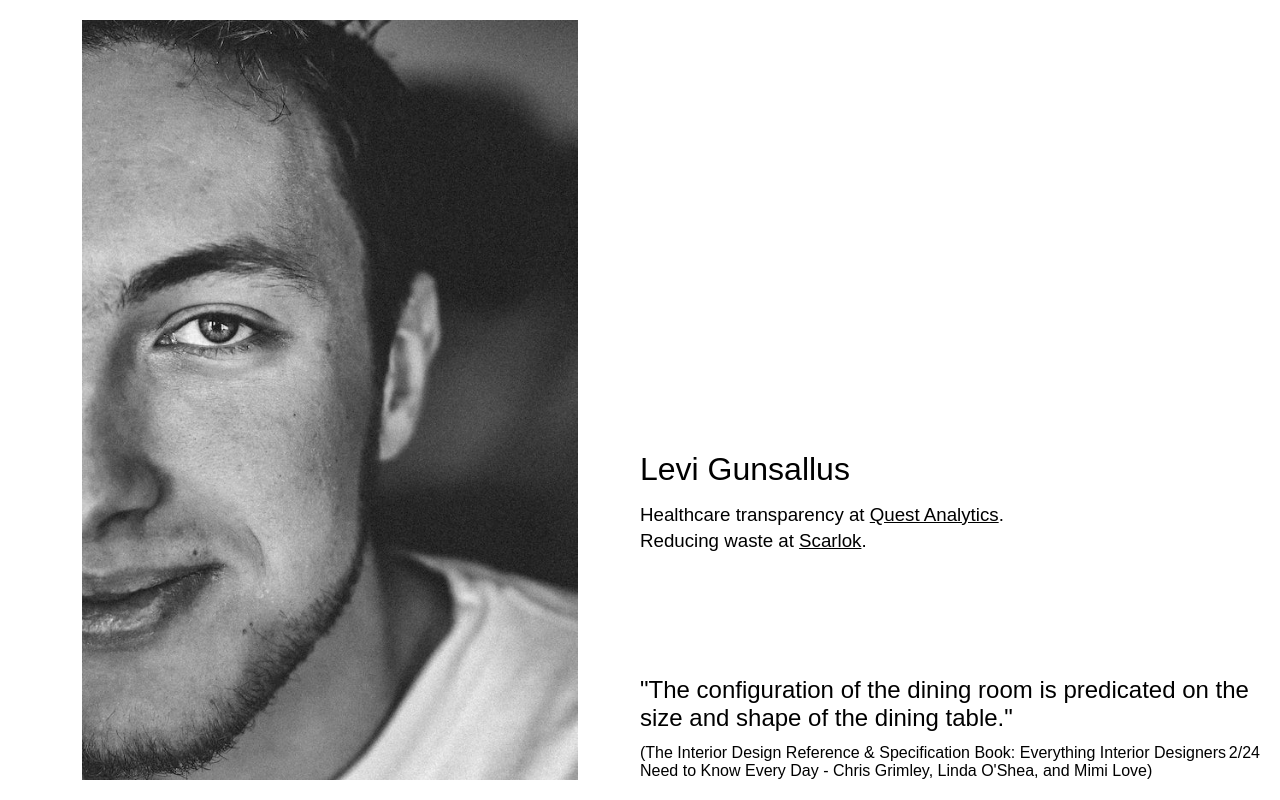
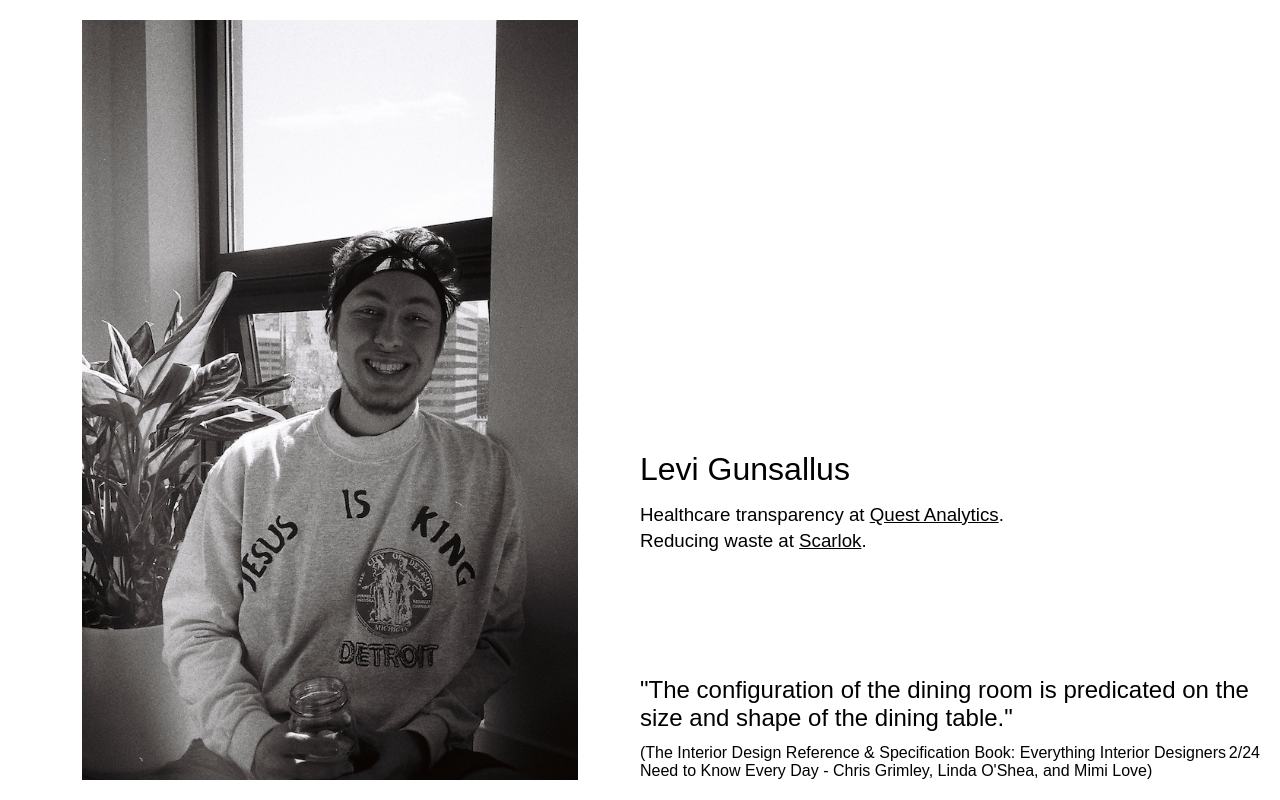
Before and after one commit to levigunz/levigunsallus.com, a Svelte app: page / in a window 1280 px wide. Built offline with nearby package versions, Linux system fonts and the light colour scheme.

Commit message:
Update to 2021 self portrait

```diff
--- a/src/App.svelte
+++ b/src/App.svelte
@@ -28,7 +28,7 @@
 		width: 100%;
 		height: 100%;
 		object-fit: cover;
-		object-position: left;
+		object-position: center;
 	}
 
 	h1 {
@@ -67,7 +67,7 @@
 
 <main>
 	<div id="portrait-wrapper">
-		<img src="portrait.jpg" alt="Levi Gunsallus portrait by Liam Hogan" />
+		<img src="portrait2021.jpg" alt="Levi Gunsallus (2021 - Self Portrait)" />
 	</div>
 
 	<div id="content">
```
Also changed, not shown: public/portrait2021.jpg (added).
